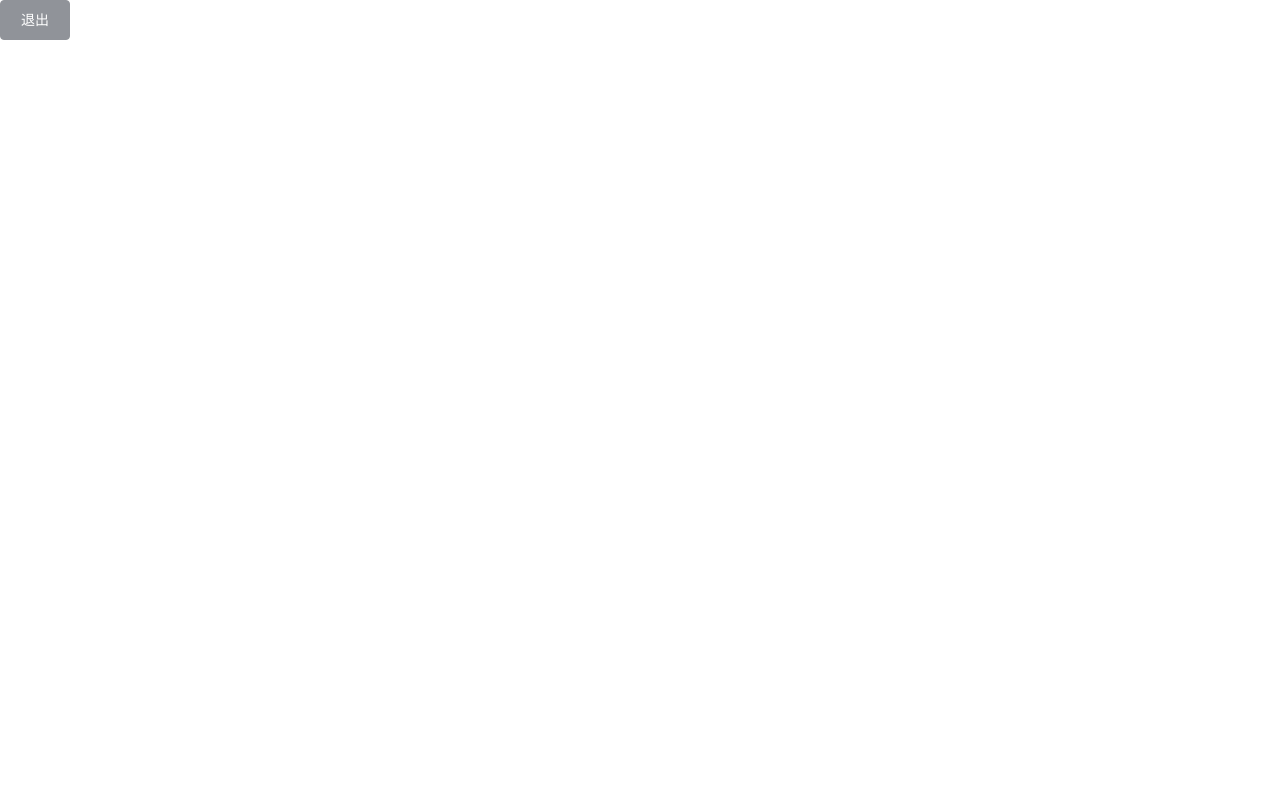
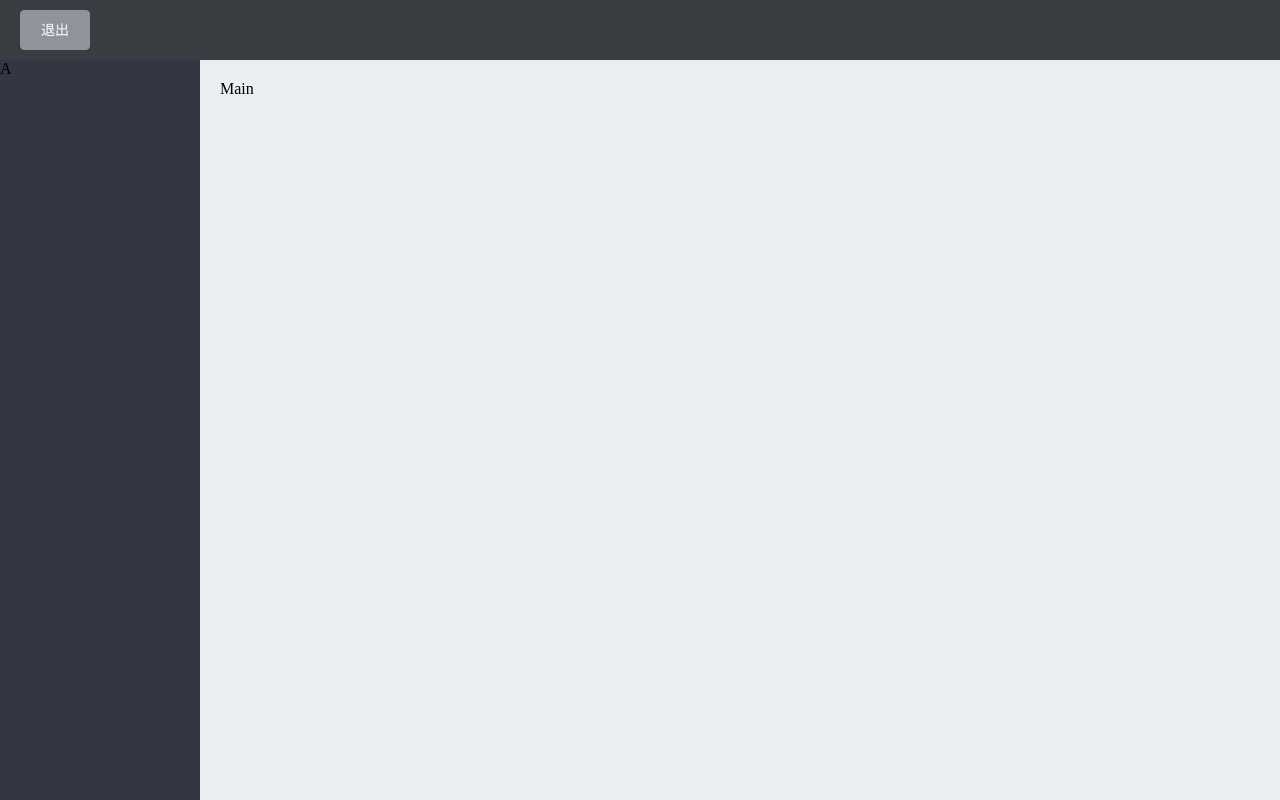
Before and after one commit to KEYs-195/vue_web_shop, a Vue app: page /#/home in a window 1280 px wide. Built offline with nearby package versions, Linux system fonts and the light colour scheme; sample sign-in values are in the browser's storage.

Commit message:
Update HomeComp.vue
基础布局

```diff
--- a/src/components/HomeComp.vue
+++ b/src/components/HomeComp.vue
@@ -1,7 +1,15 @@
 <template>
-    <div>
-        <el-button type="info" @click=" ligout ">退出</el-button>
-    </div>
+    <el-container class="home-container">
+        <el-header>
+            <el-button type="info" @click=" ligout ">退出</el-button>
+        </el-header>
+
+        <el-container>
+            <el-aside width="200px">A</el-aside>
+
+            <el-main>Main</el-main>
+        </el-container>
+    </el-container>
 </template>
 
 <script>
@@ -15,4 +23,25 @@
 }
 </script>
 
-<style lang="less" scoped></style>
+<style lang="less" scoped>
+.home-container {
+    height: 100%;
+}
+
+.el-header {
+    background-color: #373d41;
+    display: flex;
+    justify-content: space-between;
+    align-items: center;
+    color: #fff;
+    font-size: 20px;
+}
+
+.el-aside {
+    background-color: #333744;
+}
+
+.el-main {
+    background-color: #eaedf1;
+}
+</style>
```
